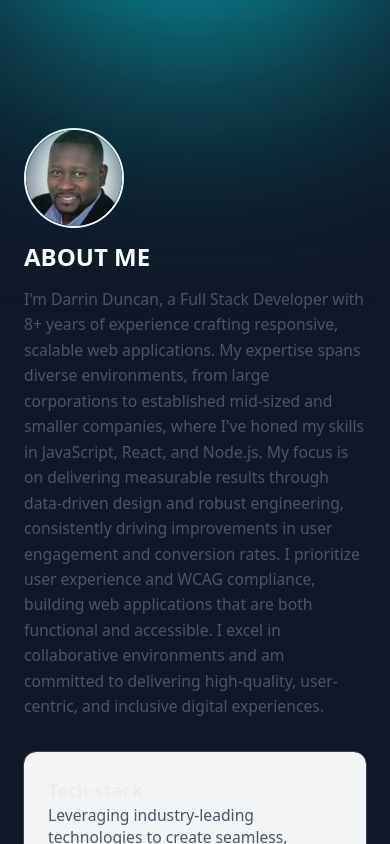
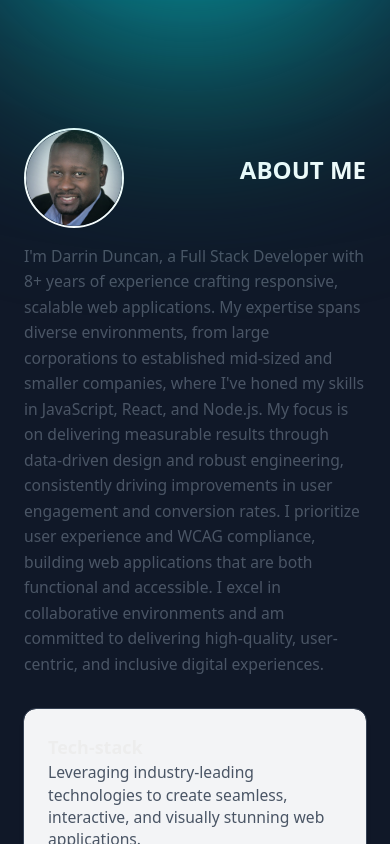
Before and after one commit to leviduncan/dd-folio, a Next.js app: page / in a window 390 px wide. Shown: the part 820-1664 px from the top of the page. Built offline with nearby package versions, Linux system fonts and the light colour scheme.

Commit message:
Image layout update

```diff
--- a/components/About.js
+++ b/components/About.js
@@ -42,10 +42,16 @@ export default function About() {
         animate={{ opacity: isInView ? 1 : 0, y: isInView ? 0 : 20 }}
         transition={{ duration: 0.8, delay: 0.3 }}
       >
-        <div className="w-full md:w-2/12 mb-4 mx-auto"><Image src="../images/dd.png" className="avatar rounded-full border-2 border-white" width={100} height={100} alt="Darrin Duncan Photo" /></div>
+        <div className="flex justify-between items-center md:items-start w-full md:w-2/12 mb-4">
+        <Image src="../images/dd.png" className="avatar rounded-full border-2 border-white" width={100} height={100} alt="Darrin Duncan Photo" />
+        <h2
+        className="text-4xl md:text-5xl font-bold mb-4 flex md:hidden">
+        About Me
+      </h2>
+        </div>
         <div className="w-full md:w-10/12 ">
         <h2
-        className="text-4xl md:text-5xl font-bold mb-4">
+        className="text-4xl md:text-5xl font-bold mb-4 hidden md:flex">
         About Me
       </h2>
         I&apos;m Darrin Duncan, a Full Stack Developer with 8+ years of experience crafting responsive, scalable web applications. My expertise spans diverse environments, from large corporations to established mid-sized and smaller companies, where I&apos;ve honed my skills in JavaScript, React, and Node.js. My focus is on delivering measurable results through data-driven design and robust engineering, consistently driving improvements in user engagement and conversion rates. I prioritize user experience and WCAG compliance, building web applications that are both functional and accessible. I excel in collaborative environments and am committed to delivering high-quality, user-centric, and inclusive digital experiences.
--- a/components/Reccomendations.js
+++ b/components/Reccomendations.js
@@ -61,11 +61,12 @@ function Reccomendations() {
           initial={{ opacity: 0 }}
           whileInView={{ opacity: 1 }}
           transition={{ duration: 0.8 }}>
-          <div className="w-1/6">
+          <div className="flex justify-between items-center md:items-start w-full md:w-2/12">
             <Image src={rec.avatar} alt={`${rec.name}'s avatar`} className="avatar rounded-full border-2 border-white" width={100} height={100} />
+            <h3 className="text-xl font-semibold flex md:hidden">{rec.name}</h3>
           </div>
-          <div className="w-5/6">
-            <h3 className="text-xl font-semibold">{rec.name}</h3>
+          <div className="w-full md:w-10/12">
+            <h3 className="text-xl font-semibold hidden md:flex">{rec.name}</h3>
             <h4 className="text-md font-medium mt-2 text-gray-600 dark:text-gray-300">{rec.title}</h4>
             <p className="text-sm mt-2 text-gray-500 dark:text-gray-400">{rec.sub}</p>
             <p className="text-sm mt-4 text-gray-600 dark:text-gray-300">{rec.recommendation}</p>
```
Also changed, not shown: 5 other files (tests, documents, lock files or other folders).
